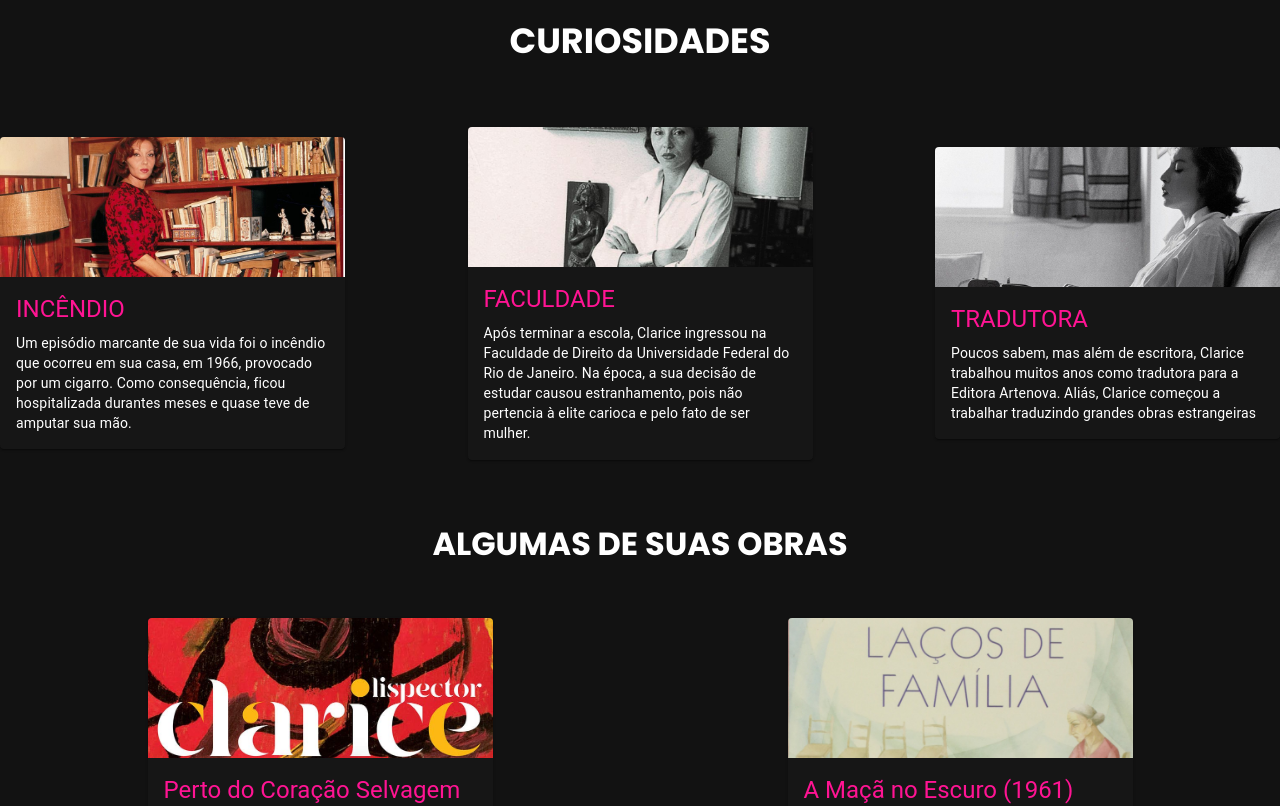
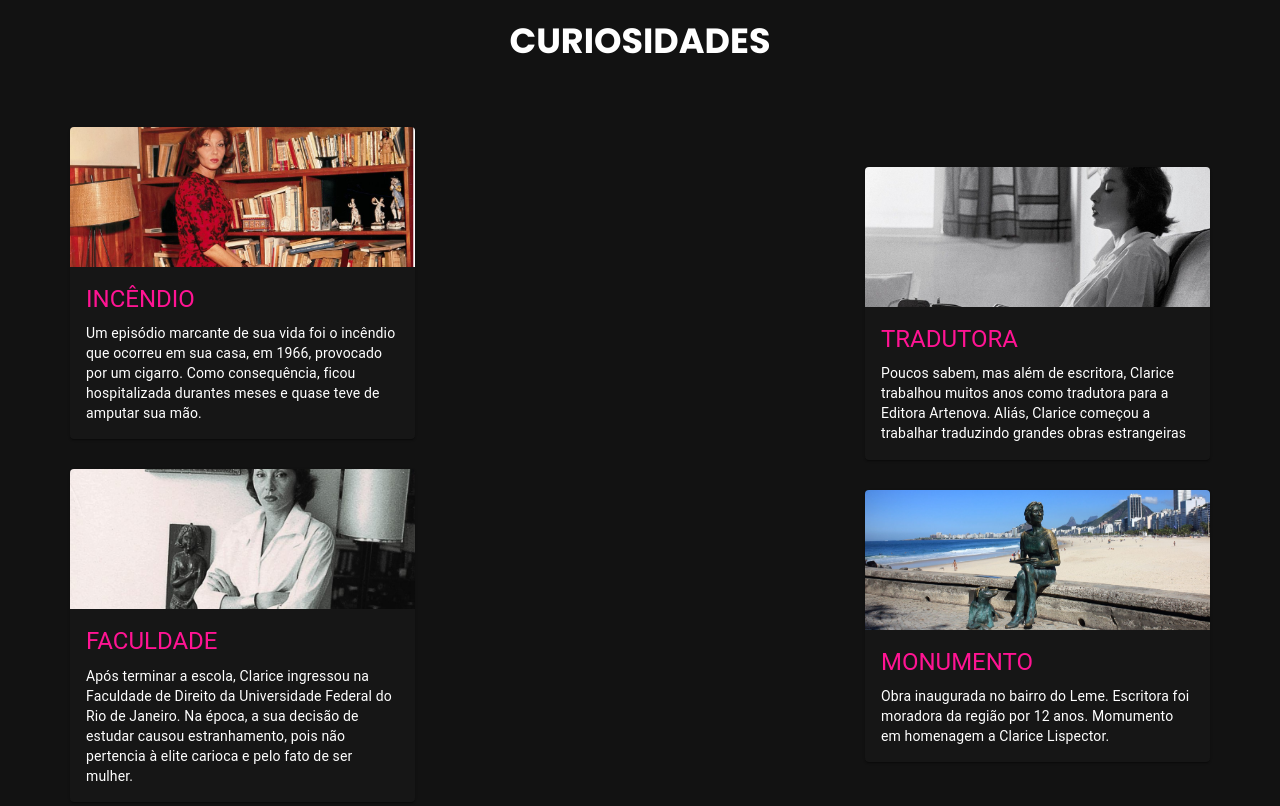
Before and after one commit to ZeR0vi/semana-da-mulher, a React (Vite) app: page /projeto in a window 1280 px wide. Shown: the part 521-1327 px from the top of the page. Built offline with nearby package versions, Linux system fonts and the light colour scheme.

Commit message:
Add files via upload

```diff
--- a/src/pages/Project.tsx
+++ b/src/pages/Project.tsx
@@ -5,6 +5,7 @@ import Clarice from '../assets/clarice.jpg'
 import One from '../assets/one.jpg'
 import Two from '../assets/two.jpg'
 import Three from '../assets/three.jpg'
+import Four from '../assets/monumento.jpg'
 
 import book1 from '../assets/book1.jpg'
 import book2 from '../assets/book2.jpg'
@@ -52,6 +53,8 @@ export  function Project(){
 
                               <div className="cards">
 
+                                <div className="separar2">
+
                               <div className='one'>
 
 <Card sx={{ maxWidth: 345, backgroundColor: '#161616',   }}>
@@ -95,6 +98,10 @@ export  function Project(){
     </Card>
                               </div>
 
+                              </div>
+
+                              <div className="separar">
+
                               <div className='three'>
                               <Card sx={{ maxWidth: 345, backgroundColor: '#161616',  }}>
       <CardActionArea>
@@ -115,6 +122,28 @@ export  function Project(){
     </Card>
                               </div>
 
+                              <div className="four">
+                              <Card sx={{ maxWidth: 345, backgroundColor: '#161616' }}>
+      <CardActionArea>
+        <CardMedia
+          component="img"
+          height="140"
+          image={Four}
+
+        />
+        <CardContent>
+          <Typography gutterBottom variant="h5" sx={{ color: '#FF1493' }} component="div">
+            MONUMENTO
+          </Typography>
+          <Typography variant="body2" sx={{ color: '#fff' }} color="text.secondary">
+          Obra inaugurada no bairro do Leme. Escritora foi moradora da região por 12 anos.
+Momumento em homenagem a Clarice Lispector.    </Typography>
+        </CardContent>
+      </CardActionArea>
+    </Card>
+                              </div>
+
+                              </div>
                               </div>
 
 
--- a/src/styles/project.scss
+++ b/src/styles/project.scss
@@ -89,6 +89,22 @@ h2{
       margin-top: 50px;
 }
 
+.separar{
+      margin-right: 70px;
+}
+
+.separar2{
+      margin-left: 70px;
+}
+
+.two{
+      padding-top: 30px;
+}
+
+.four{
+      padding-top: 30px;
+}
+
 .b3 {
       padding-top: 30px;
 }
@@ -146,4 +162,12 @@ h2{
             display: block;
             padding-left: 30px;
       }
+
+      .separar2{
+            margin-left: 0;
+      }
+
+      .three{
+            padding-top: 30px;
+      }
 }
```
Also changed, not shown: src/assets/monumento.jpg (added).
